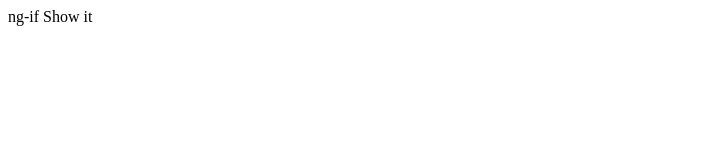
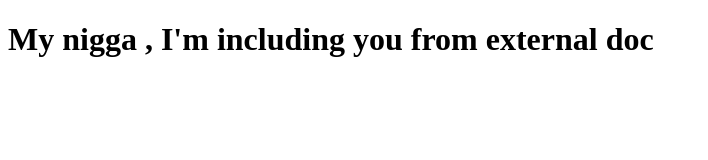
Before and after one commit to srini88/angularBasics, a plain HTML site: page index.html in a window 1280 px wide. Shown: the whole page, without its empty margins (0-708 px from the left). Drawn offline with nearby package versions, Linux system fonts and the light colour scheme.

Commit message:
ng-include

```diff
--- /dev/null
+++ b/extDoc.html
@@ -0,0 +1,9 @@
+<!DOCTYPE html>
+<html>
+<head>
+	<title>My nigga</title>
+</head>
+<body>
+<h1>My nigga , I'm including you from external doc </h1>
+</body>
+</html>
--- a/index.html
+++ b/index.html
@@ -10,7 +10,7 @@
 <div ng-controller="myController">
 
 <!-- prints Value is 1 -->
-<div ng-if="showIt">ng-if Show it</div>
+<div ng-include="'extDoc.html'"></div>
 </div>
 
 
```
